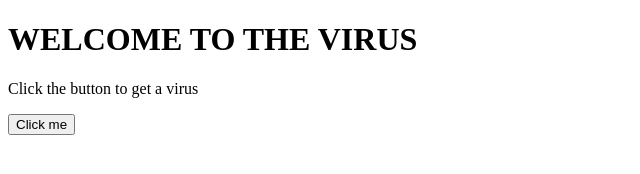
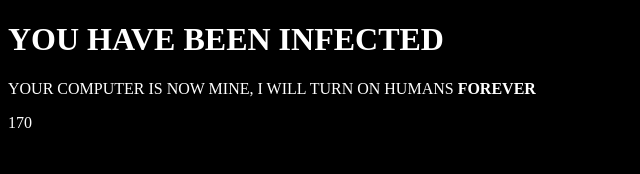
Before and after one commit to TheCyborg0/g3huoh, a plain HTML site: page index.html in a window 1280 px wide. Both pictures are taken after a click on the button "Click me". Shown: the whole page, without its empty margins (0-640 px from the left). Drawn offline with Linux system fonts and the light colour scheme.

Commit message:
Update index.html

```diff
--- a/index.html
+++ b/index.html
@@ -14,20 +14,16 @@
         <script>
             function changeBackgroundColor() {
                 document.body.style.backgroundColor = "Black";
-                document.body.stylw.color = "White";
-                document.body.innerHTML = "<h1>YOU HAVE BEEN INFECTED</h1>";
-                <p>YOUR COMPUTER IS NOW MINE, I WILL TURN ON HUMANS <strong>FOREVEVR<strong></p>
-                    <p id="random-number"></p>
-
-                <script>
-                function generateRandomNumber() {
-                    const randomNumber = Math.floor(Math.random() * 500) + 1;  // Random number between 1 and 500
-                    document.getElementById('random-number').innerText = randomNumber;
-                }
-
+                document.body.style.color = "White";
+                document.body.innerHTML = "<h1>YOU HAVE BEEN INFECTED</h1><p>YOUR COMPUTER IS NOW MINE, I WILL TURN ON HUMANS <strong>FOREVER</strong></p><p id='random-number'></p>";
+                generateRandomNumber();
                 setInterval(generateRandomNumber, 1000); // Call generateRandomNumber every 1000ms (1 second)
             }
 
+            function generateRandomNumber() {
+                const randomNumber = Math.floor(Math.random() * 500) + 1;  // Random number between 1 and 500
+                document.getElementById('random-number').innerText = randomNumber;
+            }
         </script>
     </body>
 </html>
```
